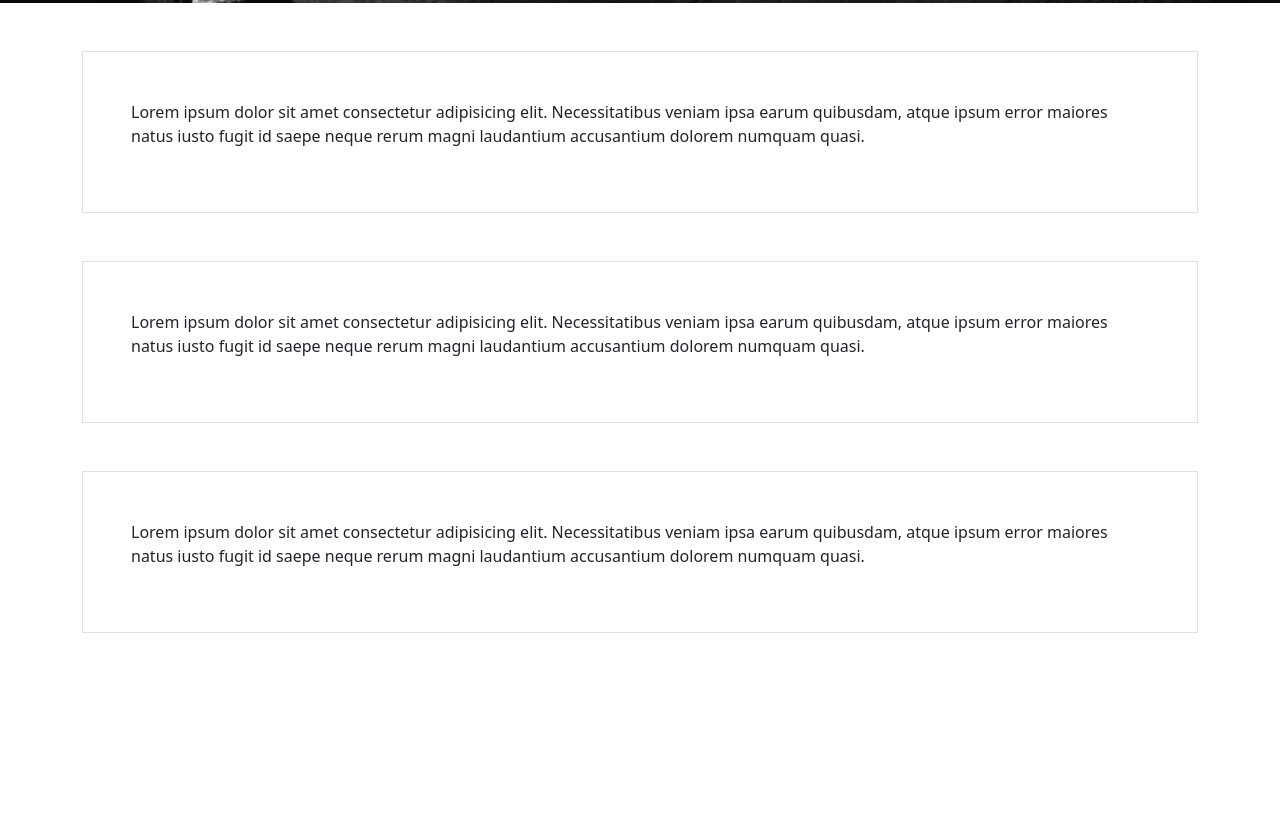
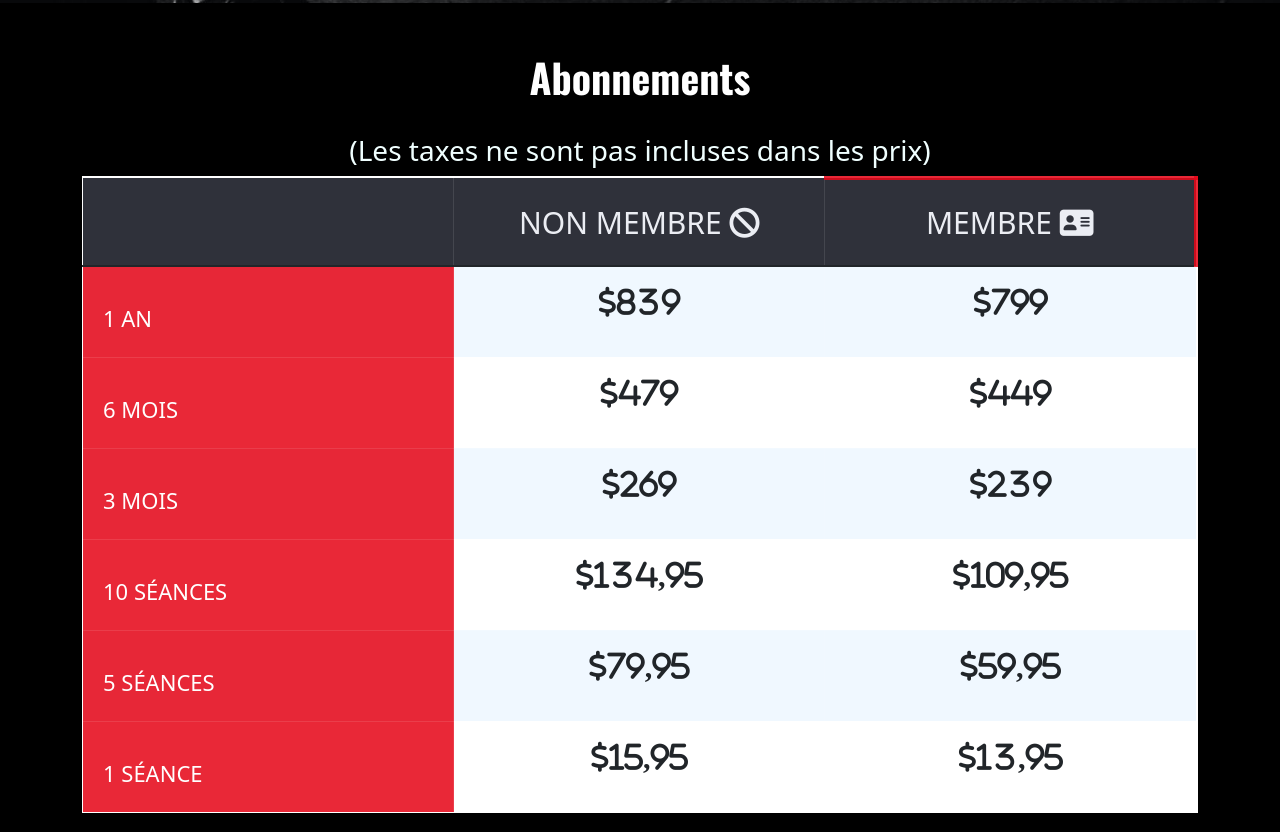
Before and after one commit to SirAlgoRhythm/momentumWebsite, a plain HTML site: page index.html in a window 1280 px wide. Shown: the part 797-1629 px from the top of the page. Before the commit the page ends 1478 px from the top, so only its background shows below. Drawn offline with nearby package versions, Linux system fonts and the light colour scheme.

Commit message:
ajout des abonnements

```diff
--- a/css/general.css
+++ b/css/general.css
@@ -31,7 +31,37 @@
     float: right;
 }
 
-.banner-image {
-    background-image: url('../img/1536x1024/boycrossfit_1536x1024.jpg');
+
+/* parallax effect*/
+
+body, html {
+    height: 100%;
+  }
+
+  .parallax-1 {
+    /* The image used */
+    background-image: url("../img/1536x1024/boycrossfit_1536x1024.jpg");
+
+    /* Full height */
+    height: 100%;
+
+    /* Create the parallax scrolling effect */
+    background-attachment: fixed;
+    background-position: center;
+    background-repeat: no-repeat;
     background-size: cover;
-}
+  }
+
+  .parallax-2 {
+    /* The image used */
+    background-image: url("../img/1536x1024/girlCrossfit_1536x1024.jpg");
+
+    /* Full height */
+    height: 100%;
+
+    /* Create the parallax scrolling effect */
+    background-attachment: fixed;
+    background-position: center;
+    background-repeat: no-repeat;
+    background-size: cover;
+  }
--- /dev/null
+++ b/css/pricingSection.css
@@ -0,0 +1,129 @@
+.pricing-container{
+    background-color: black;
+}
+
+.section-title{
+    padding-top: 50px;
+    padding-bottom: 25px;
+}
+
+h3{
+    text-align: center;
+    color: azure;
+}
+
+
+
+
+
+
+
+.pricing{
+	padding-bottom: 50px;
+}
+.pricing .table{
+	border-top:1px solid #ddd;
+	background:#fff;
+}
+.pricing .table th,
+.pricing .table {
+	text-align: center;
+}
+.pricing .table th,
+.pricing .table td {
+	padding: 20px 10px;
+	border:1px solid #ddd;
+	border: 1px solid rgba(255, 255, 255, 0.1);
+}
+.pricing .table th {
+	width: 25%;
+	font-size: 30px;
+	font-weight: 400;
+	border-bottom: 0;
+	background:#2F313A;
+	color: #EBEDF3;
+	text-transform: uppercase;
+}
+.pricing .table th.highlight{
+	border-top: 4px solid #e60618dc !important;
+	border-right: 4px solid #e60618dc !important;
+}
+.pricing .table tr:nth-child(odd){
+	background: #f0f8ff;
+}
+.pricing .table td:first-child{
+	padding-left: 20px;
+	text-align: left;
+	padding-top:35px;
+	background: #e60618dc;
+}
+.pricing tr td .ptable-title {
+	font-size: 22px;
+	font-weight:400;
+	color: #fff;
+}
+.pricing tr td .ptable-title i {
+	width: 23px;
+	line-height: 25px;
+	text-align: right;
+	margin-right: 5px;
+}
+.pricing .ptable-star {
+	position: relative;
+	display: block;
+	text-align: center;
+}
+.pricing .ptable-star.red{
+	color: #e91e63;
+}
+.pricing .ptable-star.green{
+	color: #4caf50;
+}
+.pricing .ptable-star.lblue{
+	color: #03a9f4;
+}
+.pricing .ptable-star i {
+	width: 8px;
+	font-size: 13px;
+}
+.pricing .ptable-price {
+	display: block;
+}
+.pricing tr td {
+	font-size: 16px;
+	line-height:32px;
+	text-transform:uppercase;
+}
+.pricing tr td.bg-red{
+	background: #e91e63;
+}
+.pricing tr td.bg-green{
+	background: #4caf50;
+}
+.pricing tr td.bg-lblue{
+	background: #03a9f4;
+}
+.pricing tr td.bg-red a,
+.pricing tr td.bg-green a,
+.pricing tr td.bg-lblue a{
+	color: #fff;
+}
+.pricing tr td i {
+	display: block;
+	margin-bottom: 12px;
+	font-size: 30px;
+}
+.pricing tr td i.red{
+	color: #e91e63;
+}
+.pricing tr td i.green{
+	color: #4caf50;
+}
+.pricing tr td i.lblue{
+	color: #03a9f4;
+}
+.pricing tr td:first-child i{
+	display:inline;
+	margin-bottom:0px;
+	font-size:22px;
+}
--- a/index.html
+++ b/index.html
@@ -16,8 +16,10 @@
 
     <!--My css-->
     <link rel="stylesheet" href="css\general.css">
+    <link rel="stylesheet" href="css\pricingSection.css">
 
     <title>Accueil</title>
+    <link rel="icon" type="image/x-icon" href="/img/favicon.ico">
 </head>
 
 
@@ -59,42 +61,121 @@
           </div>
         </div>
     </nav>
+    <!-- END Navbar-->
 
     <!-- Banner Image  -->
-    <div class="banner-image w-100 vh-100 d-flex justify-content-center align-items-center">
+    <div class="parallax-1 w-100 vh-100 d-flex justify-content-center align-items-center">
 
     <div class="content text-center">
       <h1 class="myFont"><i class="fa-solid fa-location-dot fa-bounce"></i> 72 MONTÉE INDUSTRIELLE ET COMMERCIALE</h1>
     </div>
   </div>
+  <!-- END Banner Image  -->
 
   <!-- Main Content Area -->
-  <div class="container my-5 d-grid gap-5">
-    <div class="p-5 border">
-      <p>
-        Lorem ipsum dolor sit amet consectetur adipisicing elit.
-        Necessitatibus veniam ipsa earum quibusdam, atque ipsum error maiores
-        natus iusto fugit id saepe neque rerum magni laudantium accusantium
-        dolorem numquam quasi.
-      </p>
+
+
+  <!-- Section prix -->
+  <div class="container-fluid pricing-container">
+    <h1 class="myFont section-title">Abonnements</h1>
+
+    <div class="section-subtitle">
+      <h3>(Les taxes ne sont pas incluses dans les prix)</h3>
     </div>
-    <div class="p-5 border">
-      <p>
-        Lorem ipsum dolor sit amet consectetur adipisicing elit.
-        Necessitatibus veniam ipsa earum quibusdam, atque ipsum error maiores
-        natus iusto fugit id saepe neque rerum magni laudantium accusantium
-        dolorem numquam quasi.
-      </p>
+
+
+    <!-- Pricing -->
+    <div class="pricing">
+      <div class="container">
+        <div class="pricing-table table-responsive">
+          <table class="table">
+            <!-- Heading -->
+            <thead>
+              <tr>
+                <th>&nbsp;</th>
+                <th>
+                  non membre
+                  <i class="fa-solid fa-ban"></i>
+                </th>
+                <th class="highlight">
+                  membre
+                  <i class="fa-solid fa-address-card"></i>
+                </th>
+              </tr>
+            </thead>
+            <tbody>
+              <tr>
+                <td><span class="ptable-title">1 an</span></td>
+                <td>
+                  <i class="fa-solid fa-dollar-sign">839</i>
+                </td>
+                <td>
+                  <i class="fa-solid fa-dollar-sign">799</i>
+                </td>
+              </tr>
+              <tr>
+                <td><span class="ptable-title">6 mois</span></td>
+                <td>
+                  <i class="fa-solid fa-dollar-sign">479</i>
+                </td>
+                <td>
+                  <i class="fa-solid fa-dollar-sign">449</i>
+                </td>
+              </tr>
+              <tr>
+                <td><span class="ptable-title">3 mois</span></td>
+                <td>
+                  <i class="fa-solid fa-dollar-sign">269</i>
+                </td>
+                <td>
+                  <i class="fa-solid fa-dollar-sign">239</i>
+                </td>
+              </tr>
+              <tr>
+                <td><span class="ptable-title">10 séances</span></td>
+                <td>
+                  <i class="fa-solid fa-dollar-sign">134,95</i>
+                </td>
+                <td>
+                  <i class="fa-solid fa-dollar-sign">109,95</i>
+                </td>
+              </tr>
+              <tr>
+                <td><span class="ptable-title">5 séances</span></td>
+                <td>
+                  <i class="fa-solid fa-dollar-sign">79,95</i>
+                </td>
+                <td>
+                  <i class="fa-solid fa-dollar-sign">59,95</i>
+                </td>
+              </tr>
+              <tr>
+                <td><span class="ptable-title">1 séance</span></td>
+                <td>
+                  <i class="fa-solid fa-dollar-sign">15,95</i>
+                </td>
+                <td>
+                  <i class="fa-solid fa-dollar-sign">13,95</i>
+                </td>
+              </tr>
+            </tbody>
+          </table>
+        </div>
+      </div>
     </div>
-    <div class="p-5 border">
-      <p>
-        Lorem ipsum dolor sit amet consectetur adipisicing elit.
-        Necessitatibus veniam ipsa earum quibusdam, atque ipsum error maiores
-        natus iusto fugit id saepe neque rerum magni laudantium accusantium
-        dolorem numquam quasi.
-      </p>
+
+  </div>
+  <!-- END Pricing-->
+
+  <!-- Promo -->
+  <div class="parallax-2 w-100 vh-100 d-flex justify-content-center align-items-center">
+    <div class="container">
+      <img class="img-fluid img-thumbnail mx-auto d-block" src="img\promoRentree.JPG" alt="promo de la rentrée">
     </div>
-    <!--Liens JS-->
-    <script src="https://cdn.jsdelivr.net/npm/bootstrap@5.1.3/dist/js/bootstrap.bundle.min.js"></script>
+  </div>
+  <!-- END Promo-->
+
+  <!--Liens JS-->
+  <script src="https://cdn.jsdelivr.net/npm/bootstrap@5.1.3/dist/js/bootstrap.bundle.min.js"></script>
 </body>
 </html>
```
Also changed, not shown: img/favicon.ico (added), img/horaire.JPG (deleted), img/horaireAutomne.JPG (added), img/iconeMomentumNoBckgrd.png (deleted), img/ligneCardioBlanche.jpg (deleted), img/pricing.JPG (deleted), img/promoRentree.JPG (added).
